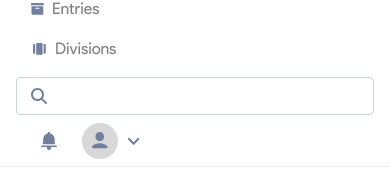
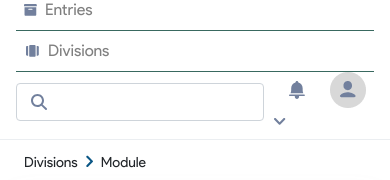
Before and after one commit to john-afolabi/asb-tech-test, a React (Create React App) app: page / in a window 390 px wide. Both pictures are taken after a click on the button "Toggle navigation". Shown: the part 409-589 px from the top of the page. Built offline with nearby package versions, Linux system fonts and the light colour scheme; a web font is replaced by a local one.

Commit message:
Make navigation bar responsive

```diff
--- a/src/assets/styles/NavigationWrapper.js
+++ b/src/assets/styles/NavigationWrapper.js
@@ -9,10 +9,19 @@ const Wraooer = styled.nav`
 			line-height: 22px;
 			font-weight: bold;
 		}
+
+		@media (max-width: 1200px) {
+			margin-right: 30px;
+		}
 	}
 
 	.nav-item {
 		padding: 0 15px;
+
+		@media (max-width: 992px) {
+			padding-left: 0.5em;
+			border-bottom: 1px solid #396960;
+		}
 	}
 
 	.nav-item .active {
--- a/src/components/Navigation.jsx
+++ b/src/components/Navigation.jsx
@@ -65,7 +65,7 @@ const Navigation = () => {
 						</a>
 					</li>
 				</ul>
-
+				<div className="d-flex align-items-center">
 					<form className="form-inline my-2 my-lg-0">
 						<span>
 							<img src={Search} alt="search" />
@@ -85,6 +85,7 @@ const Navigation = () => {
 						</span>
 					</div>
 				</div>
+			</div>
 		</Wrapper>
 	);
 };
```
Lines whose indentation alone changed are shown as unchanged.
